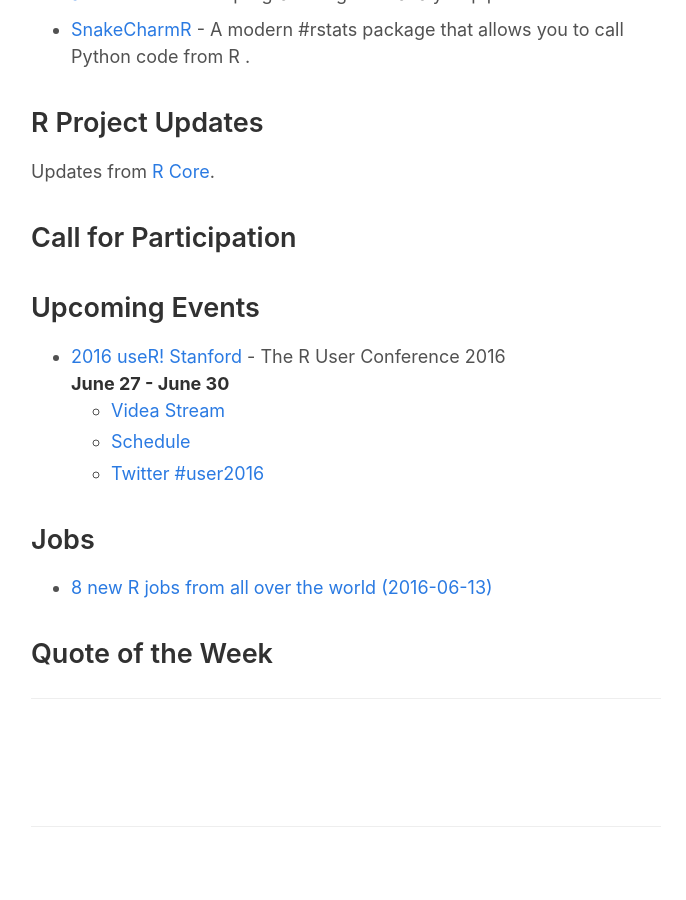
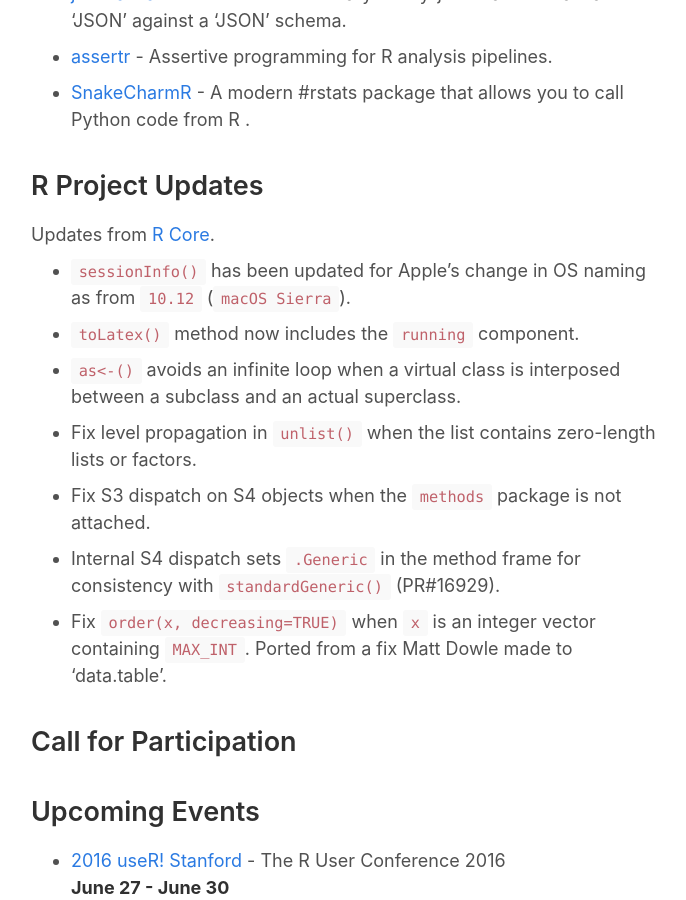
Before and after one commit to rweekly/rweekly.org, a Jekyll site: the page built from draft.md, in a window 1280 px wide and 900 px high, scrolled down 4192 px. Shown: the whole window, without its empty margins (294-980 px from the left). Built offline with Jekyll 4.4.1, drawn with Linux system fonts in a browser that asks for light colours; some of the changed text lies outside the part shown.

Commit message:
Draft: issue 4

```diff
--- a/draft.md
+++ b/draft.md
@@ -39,6 +39,8 @@
 + [Reading and combining many tidy data files in R](http://serialmentor.com/blog/2016/6/13/reading-and-combining-many-tidy-data-files-in-R/)
 
 + [Common R Programming Errors Faced by Beginners](http://www.quantinsti.com/blog/common-errors-r/)
+
++ [Hyperparameter Optimization in H2O: Grid Search, Random Search and the Future](http://blog.h2o.ai/2016/06/hyperparameter-optimization-in-h2o-grid-search-random-search-and-the-future/)
 
 #### R in Real World
 
@@ -131,6 +133,19 @@
 
 Updates from [R Core](http://developer.r-project.org/blosxom.cgi/R-devel/NEWS).
 
++ `sessionInfo()` has been updated for Apple's change in OS naming as from 	`10.12` (`macOS Sierra`).
+
++ `toLatex()` method now includes the `running` component.
+
++ `as<-()` avoids an infinite loop when a virtual class is interposed between a subclass and an actual superclass.
+
++ Fix level propagation in `unlist()` when the list contains zero-length lists or factors.
+
++ Fix S3 dispatch on S4 objects when the `methods` package is not attached.
+
++ Internal S4 dispatch sets `.Generic` in the method frame for consistency with `standardGeneric()` (PR#16929).
+
++ Fix `order(x, decreasing=TRUE)` when `x` is an integer vector containing `MAX_INT`. Ported from a fix Matt Dowle made to ‘data.table’.
 
 ## Call for Participation
 
```
